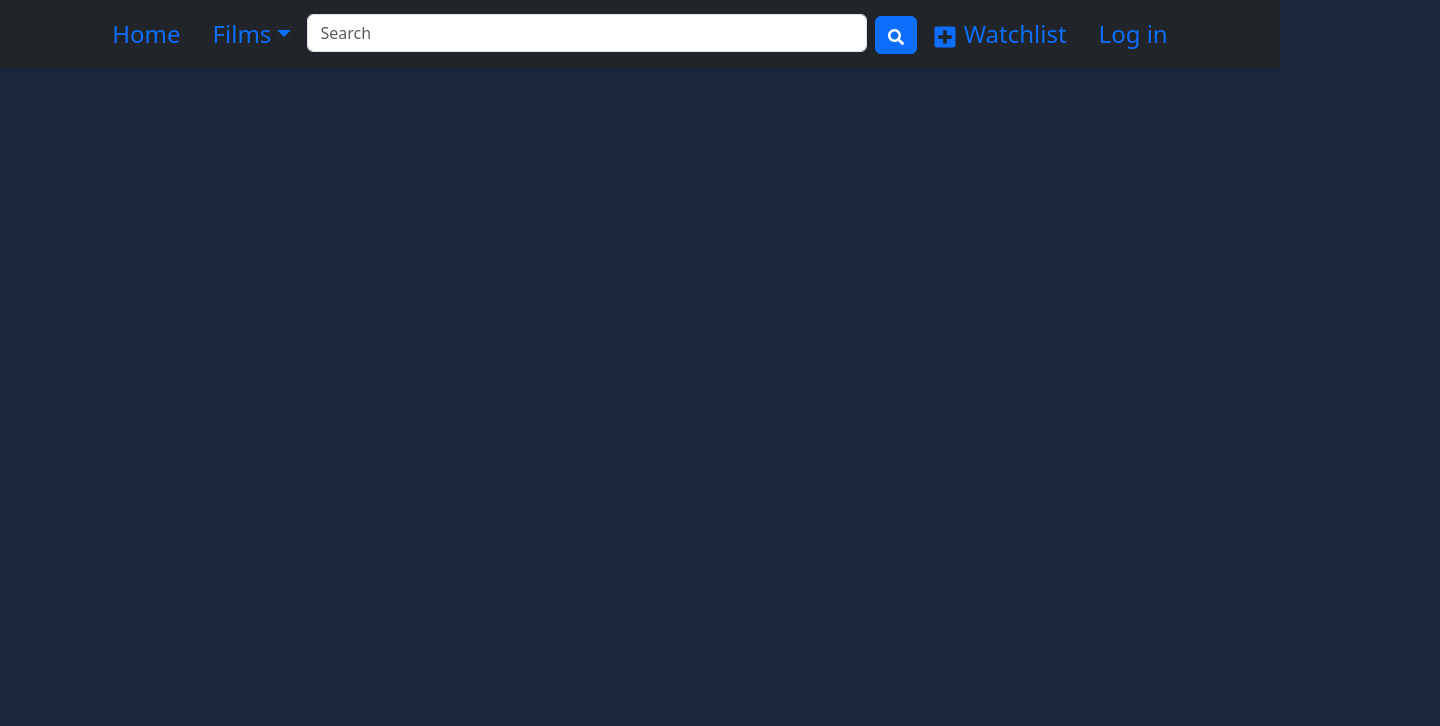
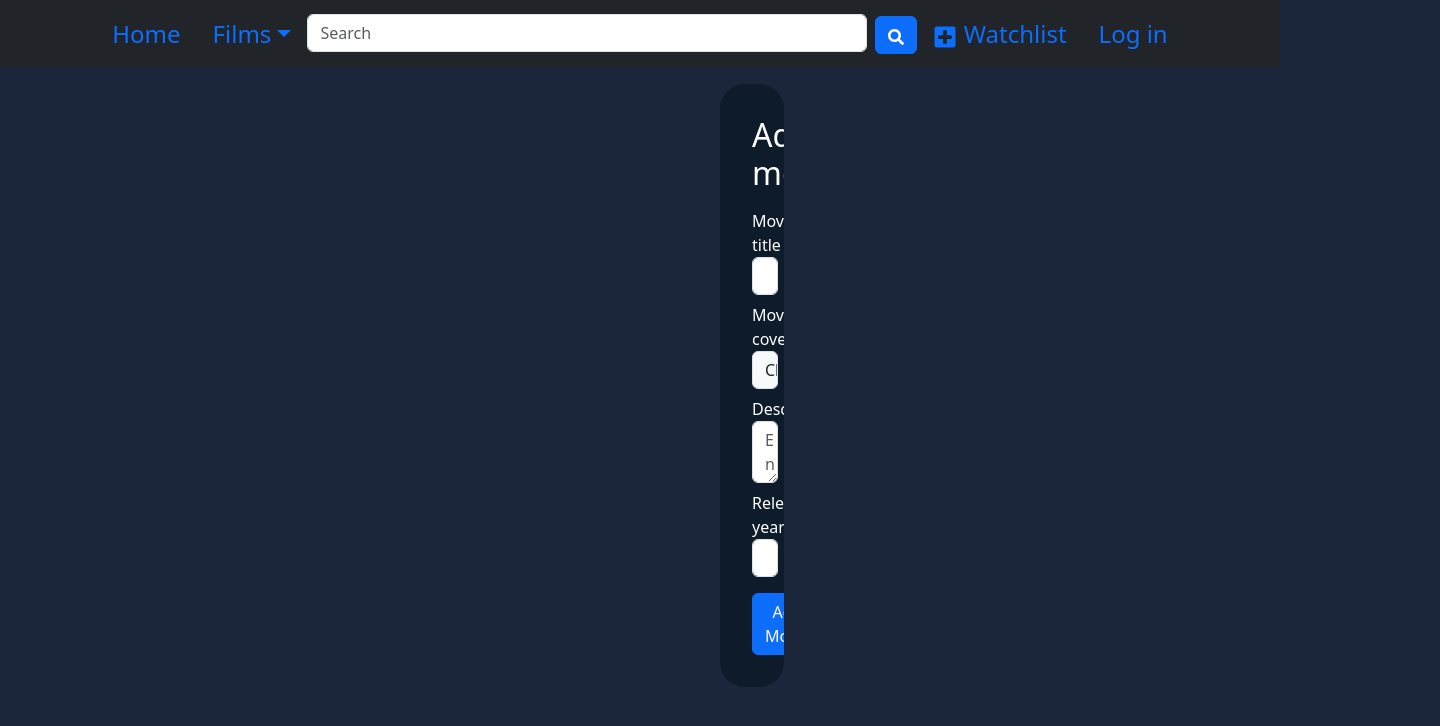
Before and after one commit to pawel-hajdo/Movie-database, a React (Create React App) app: page /add in a window 1280 px wide. Shown: the top 726 px of the page, 1440 px wide, since content can reach past the window. Built offline with nearby package versions, Linux system fonts and the light colour scheme.

Commit message:
created addForm page

```diff
--- a/src/index.js
+++ b/src/index.js
@@ -11,6 +11,7 @@ import LoginForm from "./pages/loginForm";
 import RegisterForm from "./pages/registerForm";
 import MovieRanking from "./pages/movieRanking";
 import MovieDetailsPage from "./pages/movieDetailsPage";
+import AddForm from "./pages/addForm";
 
 const root = ReactDOM.createRoot(document.getElementById('root'));
 root.render(
@@ -23,7 +24,7 @@ root.render(
                 <Route path = "signup" element={<RegisterForm/>}/>
                 <Route path = "all" element={<MovieRanking/>}/>
                 <Route path = "details/:title" element={<MovieDetailsPage/>}/>
-                <Route path = "add"/>
+                <Route path = "add" element={<AddForm/>}/>
               </Route>
           </Routes>
 
--- /dev/null
+++ b/src/pages/addForm.jsx
@@ -0,0 +1,103 @@
+import React, {useState} from "react";
+import {Link} from "react-router-dom";
+
+const AddForm = () => {
+
+    const [movieTitle, setMovieTitle] = useState("");
+    const [movieCover, setMovieCover] = useState(null);
+    const [description, setDescription] = useState("");
+    const [releaseYear, setReleaseYear] = useState("");
+
+    const handleFileChange = (e) => {
+        const file = e.target.files[0];
+        setMovieCover(file);
+
+    const handleSubmit = (e) => {
+    }
+    }
+
+    const resetForm = () => {
+        setMovieTitle("");
+        setMovieCover(null);
+        setDescription("");
+        setReleaseYear("");
+    };
+
+    return (
+        <div style={pageStyles} className="pt-3">
+            <form
+                style={formStyles}
+                className="d-flex flex-column"
+                //onSubmit={handleSubmit}
+            >
+                <h2>Add movie</h2>
+                <div className="form-group mt-2">
+                    <label htmlFor="inputMovieTitle">Movie title</label>
+                    <input
+                        type="text"
+                        className="form-control"
+                        id="inputMovieTitle"
+                        placeholder="Enter movie title"
+                        value={movieTitle}
+                        onChange={(e) => setMovieTitle(e.target.value)}
+                    />
+                </div>
+                <div className="form-group mt-2">
+                    <label htmlFor="inputMovieCover">Movie cover</label>
+                    <input
+                        type="file"
+                        className="form-control"
+                        id="inputMovieCover"
+                        accept="image/*"
+                        onChange={handleFileChange}
+                    />
+                </div>
+                <div className="form-group mt-2">
+                    <label htmlFor="inputDescription">Description</label>
+                    <textarea
+                        className="form-control"
+                        id="inputDescription"
+                        placeholder="Enter description"
+                        value={description}
+                        onChange={(e) => setDescription(e.target.value)}
+                    />
+                </div>
+                <div className="form-group mt-2">
+                    <label htmlFor="inputReleaseYear">Release year</label>
+                    <input
+                        type="text"
+                        className="form-control"
+                        id="inputReleaseYear"
+                        placeholder="Enter release year"
+                        value={releaseYear}
+                        onChange={(e) => setReleaseYear(e.target.value)}
+                    />
+                </div>
+                <div className="d-flex justify-content-between mt-3">
+                    <button type="submit" className="btn btn-primary">
+                        Add Movie
+                    </button>
+                    <button type="button" className="btn btn-danger" onClick={resetForm}>
+                        Clear
+                    </button>
+                </div>
+            </form>
+        </div>
+    );
+};
+
+const pageStyles = {
+    paddingLeft: "45rem",
+    paddingRight: "45rem",
+    backgroundColor: "#1b263b",
+    color: "white"
+}
+
+const formStyles = {
+    padding: "2rem",
+    backgroundColor: "#0d1b2a",
+    borderRadius: "25px",
+    overflow: "hidden",
+}
+
+export default AddForm;
```
